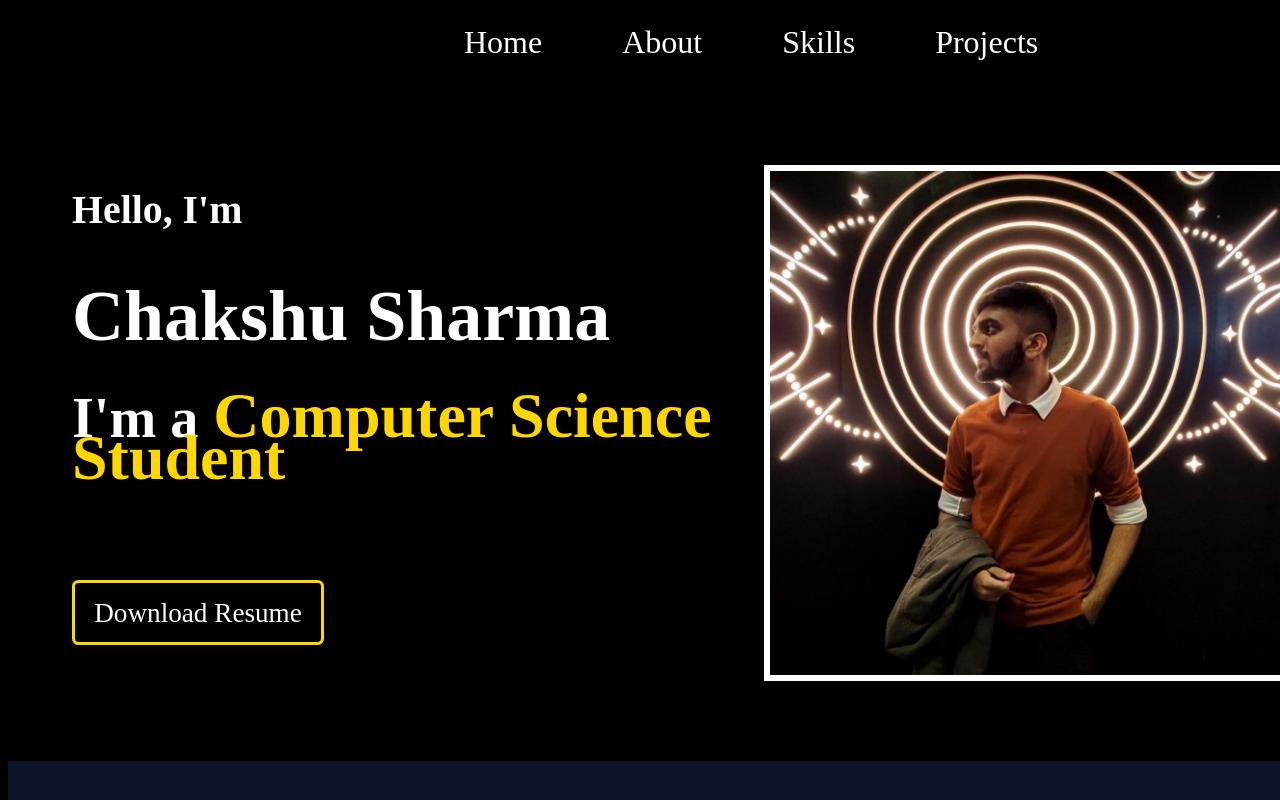
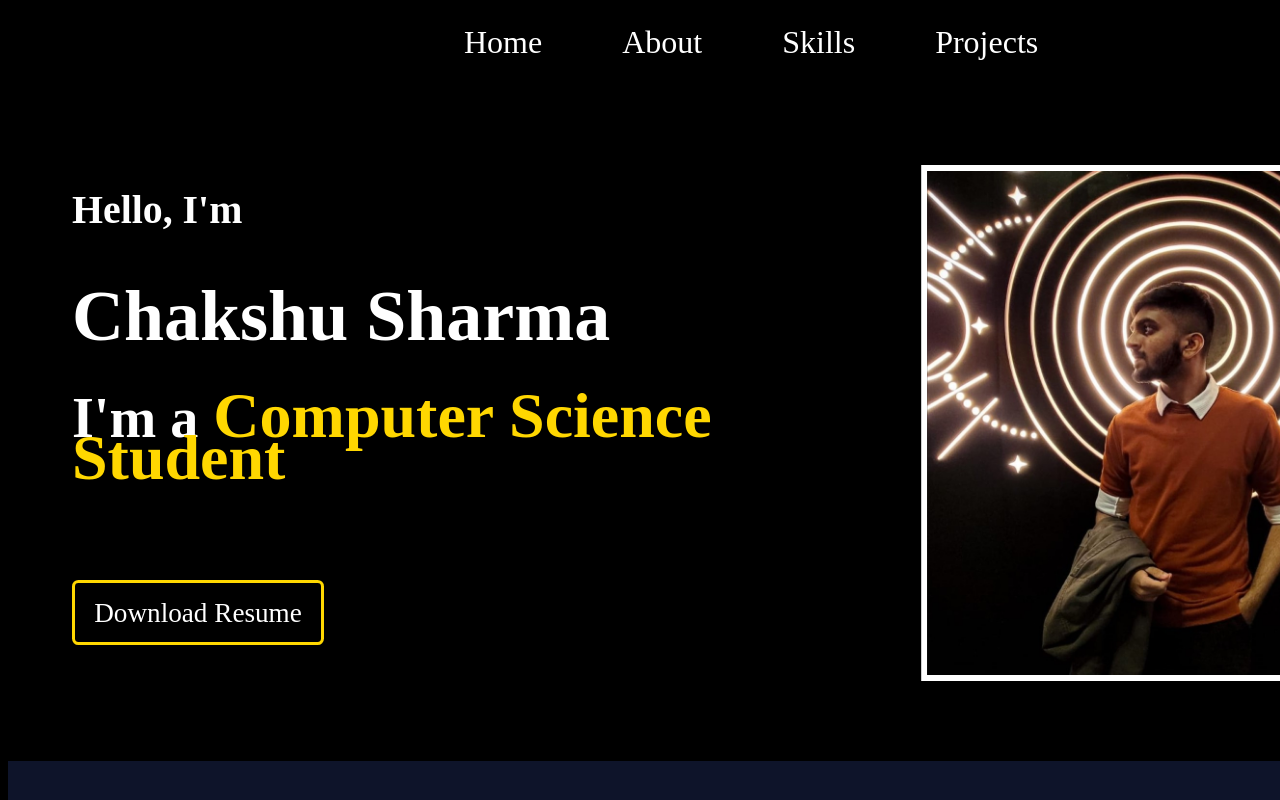
Before and after one commit to Chakshursharma/personal_website, a React (Create React App) app: page / in a window 1280 px wide. Shown: the top 800 px of the page. Built offline with nearby package versions, Linux system fonts and the light colour scheme.

Commit message:
width try2

```diff
--- a/src/components/header/header.css
+++ b/src/components/header/header.css
@@ -82,7 +82,7 @@ nav{
     height: auto;
     float: right;
     left: 5%;
-    /* transform: translateX(30%); */
+    transform: translateX(30%);
     margin-top: 10vh;
     overflow:hidden;
     /* border-radius: 25px; */
```
